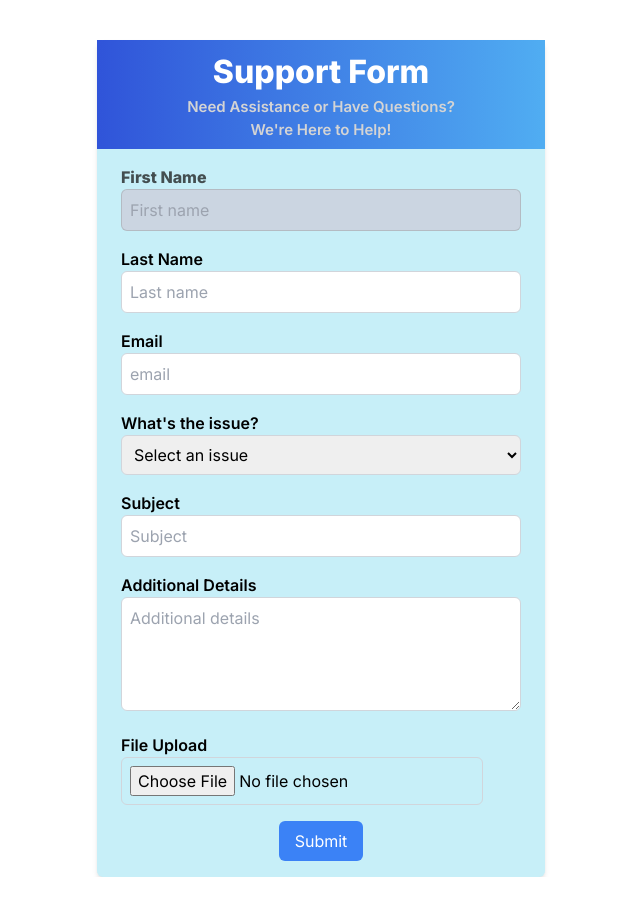
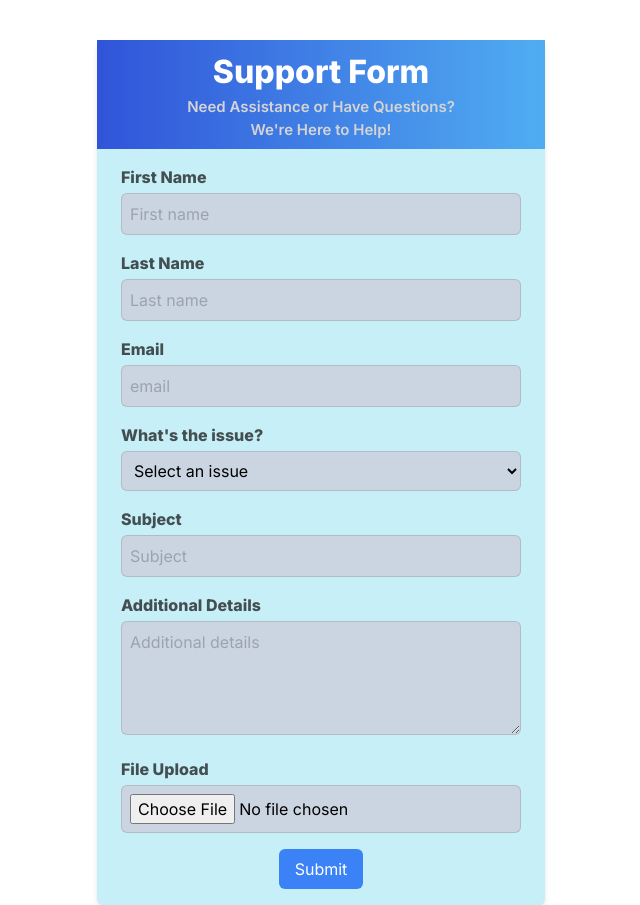
Before and after one commit to WasathAtEC/customer-feedback-chatbot, a Next.js app in the folder chatbot/: page / in a window 1280 px wide. Shown: the whole page, without its empty margins (319-959 px from the left). Before the commit the page ends 877 px from the top, so only its background shows below. Built offline with nearby package versions, Linux system fonts and the light colour scheme.

Commit message:
feat: add styles to fields

```diff
--- a/chatbot/src/app/components/cutomerServiceForm.jsx
+++ b/chatbot/src/app/components/cutomerServiceForm.jsx
@@ -80,44 +80,44 @@ const CustomerServiceForm = () => {
             placeholder='First name'
             onChange={(e) => {setFname(e.target.value); validateField('fname', e.target.value);}}
             value={fname}
-            className={`bg-slate-300 rounded-md border border-stone-600 border-opacity-20 w-full p-2  ${errors.fname ? 'border-red-500' : ''}`}
+            className={`bg-slate-300 rounded-md border border-stone-600 border-opacity-20 w-full p-2 mt-1 ${errors.fname ? 'border-red-500' : ''}`}
             required
           />
           {errors.fname && <p>{errors.fname} </p>}
         </div>
         <div className="mb-4">
-          <label htmlFor="lname" className="block font-semibold">Last Name</label>
+          <label htmlFor="lname" className="text-stone-950 text-opacity-70 text-[16px] font-extrabold">Last Name</label>
           <input
             type="text"
             id="lname"
             placeholder="Last name"
             onChange={(e) => {setLname(e.target.value); validateField('lname', e.target.value);}}
             value={lname}
-            className={`w-full border border-gray-300 p-2 rounded-md ${errors.lname ? 'border-red-500' : ''}`}
+            className={`bg-slate-300 rounded-md border border-stone-600 border-opacity-20 w-full p-2 mt-1 ${errors.lname ? 'border-red-500' : ''}`}
             required
           />
           {errors.lname && <p>{errors.lname} </p>}
         </div>
         <div className="mb-4">
-          <label htmlFor="email" className="block font-semibold">Email</label>
+          <label htmlFor="email" className="text-stone-950 text-opacity-70 text-[16px] font-extrabold">Email</label>
           <input
             type="email"
             id="email"
             placeholder='email'
             onChange={(e) => {setEmail(e.target.value); validateField('email', e.target.value);}}
             value={email}
-            className={`w-full border border-gray-300 p-2 rounded-md ${errors.email ? 'border-red-500' : ''}`}
+            className={`bg-slate-300 rounded-md border border-stone-600 border-opacity-20 w-full p-2 mt-1 ${errors.email ? 'border-red-500' : ''}`}
             required
           />
           {errors.email && <p>{errors.email} </p>}
         </div>
         <div className="mb-4">
-          <label htmlFor="issue" className="block font-semibold">What's the issue?</label>
+          <label htmlFor="issue" className="text-stone-950 text-opacity-70 text-[16px] font-extrabold">What's the issue?</label>
           <select
             id="issue"
             onChange={(e) => setIssue(e.target.value)}
             value={issue}
-            className="w-full border border-gray-300 p-2 rounded-md"
+            className="bg-slate-300 rounded-md border border-stone-600 border-opacity-20 w-full p-2 mt-1"
             required
           >
             <option value="" disabled>Select an issue</option>
@@ -127,37 +127,37 @@ const CustomerServiceForm = () => {
           </select>
         </div>
         <div className="mb-4">
-          <label htmlFor="subject" className="block font-semibold">Subject</label>
+          <label htmlFor="subject" className="text-stone-950 text-opacity-70 text-[16px] font-extrabold">Subject</label>
           <input
             type="text"
             id="subject"
             placeholder='Subject'
             onChange={(e) => {setSubject(e.target.value); validateField('subject', e.target.value);}}
             value={subject}
-            className={`w-full border border-gray-300 p-2 rounded-md ${errors.subject ? 'border-red-500' : ''}`}
+            className={`bg-slate-300 rounded-md border border-stone-600 border-opacity-20 w-full p-2 mt-1 ${errors.subject ? 'border-red-500' : ''}`}
             required
           />
           {errors.subject && <p>{errors.subject} </p>}
         </div>
         <div className="mb-4">
-          <label htmlFor="details" className="block font-semibold">Additional Details</label>
+          <label htmlFor="details" className="text-stone-950 text-opacity-70 text-[16px] font-extrabold">Additional Details</label>
           <textarea
             id="details"
             placeholder='Additional details'
             onChange={(e) => setDetails(e.target.value)}
             value={details}
             rows="4"
-            className="w-full border border-gray-300 p-2 rounded-md"
+            className="bg-slate-300 rounded-md border border-stone-600 border-opacity-20 w-full p-2 mt-1"
           ></textarea>
         </div>
         <div className="mb-4">
-          <label htmlFor="file" className="block font-semibold">File Upload</label>
+          <label htmlFor="file" className="text-stone-950 text-opacity-70 text-[16px] font-extrabold">File Upload</label>
           <input
             type="file"
             id="file"
             name="file"
             onChange={handleFileChange}
-            className="border border-gray-300 p-2 rounded-md"
+            className="bg-slate-300 rounded-md border border-stone-600 border-opacity-20 w-full p-2 mt-1"
           />
         </div>
         <div className="text-center">
```
